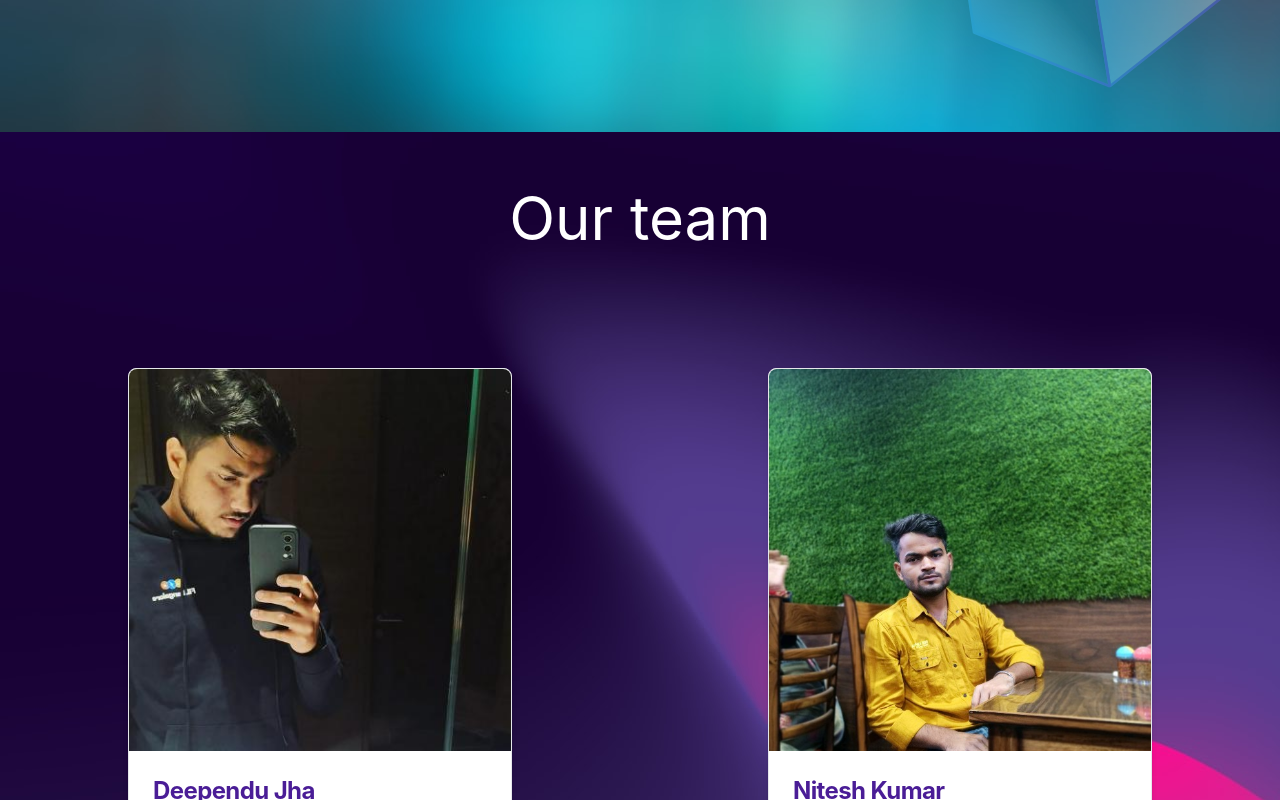
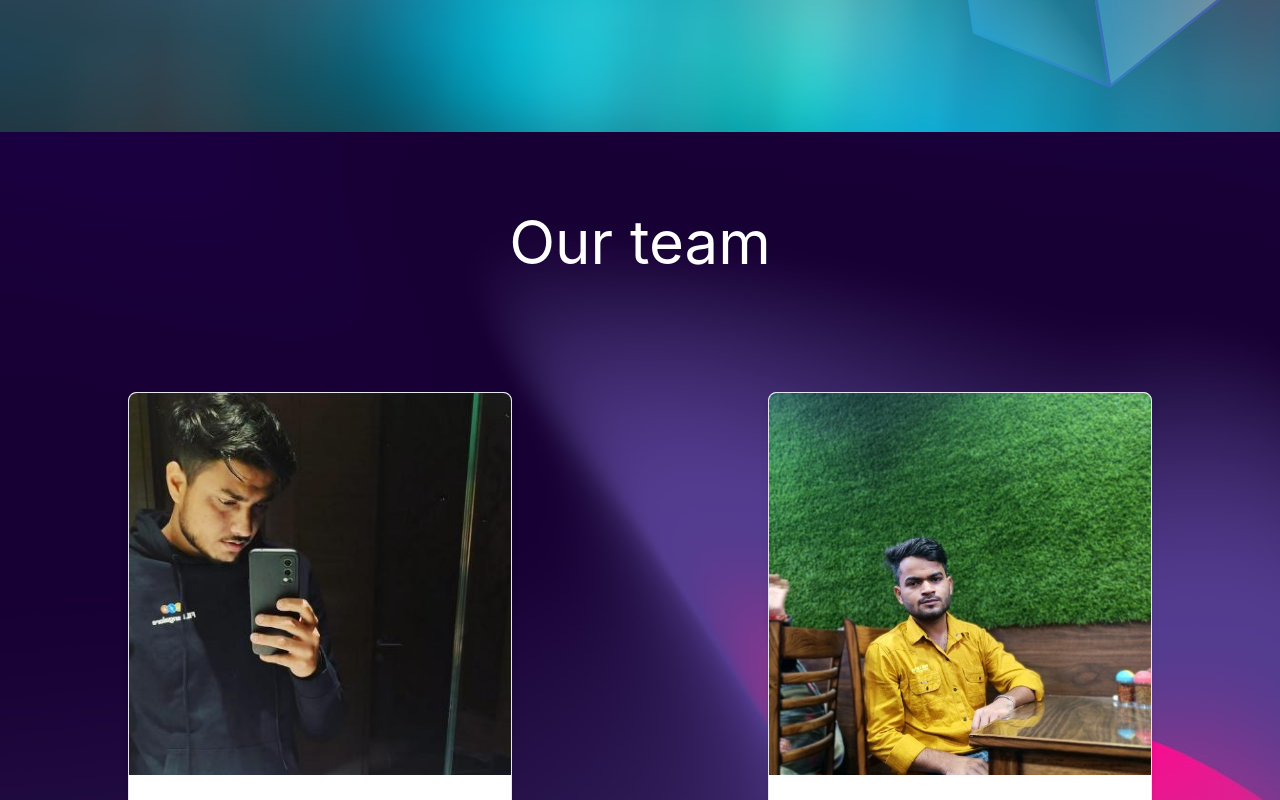
Before and after one commit to deependujha/drift-dao-website, a Next.js app in the folder frontend/: page / in a window 1280 px wide. Shown: the part 1600-2400 px from the top of the page. Built offline with nearby package versions, Linux system fonts and the light colour scheme.

Commit message:
responsivness of "our team" page is done

```diff
--- a/frontend/components/main/Card.jsx
+++ b/frontend/components/main/Card.jsx
@@ -3,7 +3,7 @@ import { Card } from 'flowbite-react';
 
 const Cardabout = ({ img, name, role, email, twitter, twitterLink }) => {
 	return (
-		<div className="max-w-sm m-auto ">
+		<div className="max-w-sm m-auto py-6">
 			<Card imgSrc={img}>
 				<h5 className="text-2xl font-bold tracking-tight text-purple-900 dark:text-white">
 					{name}
--- a/frontend/components/main/Product.jsx
+++ b/frontend/components/main/Product.jsx
@@ -1,5 +1,5 @@
-import React from 'react';
-import Image from 'next/image';
+import React from "react";
+import Image from "next/image";
 
 const Product = () => {
   return (
--- a/frontend/components/main/Team.jsx
+++ b/frontend/components/main/Team.jsx
@@ -4,8 +4,8 @@ import Card from './Card';
 const About = () => {
 	return (
 		<div className="bg-[url('/images/bg.jpg')]" id="team">
-			<div className="text-white text-6xl text-center pt-14">Our team</div>
-			<div className="sm:flex items-center justify-around sm:h-screen ">
+			<div className="text-white text-6xl text-center pt-20">Our team</div>
+			<div className="sm:flex items-center justify-around sm:h-screen py-10">
 				<div className="mx-3">
 					<Card
 						img="/images/team/Deependu.jpeg"
--- a/frontend/components/onBoardDAO/OnBoardDAO.jsx
+++ b/frontend/components/onBoardDAO/OnBoardDAO.jsx
@@ -103,7 +103,7 @@ const OnBoardDAO = () => {
 	return (
     <div
       className="text-white mx-auto py-7 h-screen "
-			style={{ maxWidth: '500px' }}
+      style={{ maxWidth: "500px" }}
     >
       <form className="flex flex-col gap-4 mx-4 my-10">
         <div>
@@ -211,7 +211,7 @@ const OnBoardDAO = () => {
             value={formdata.dao_creator_address}
             onChange={handleInputChange}
             name="dao_creator_address"
-						placeholder="URL of DAO's logo"
+            placeholder="wallet address"
             required={true}
           />
         </div>
```
Lines whose indentation alone changed are shown as unchanged.
